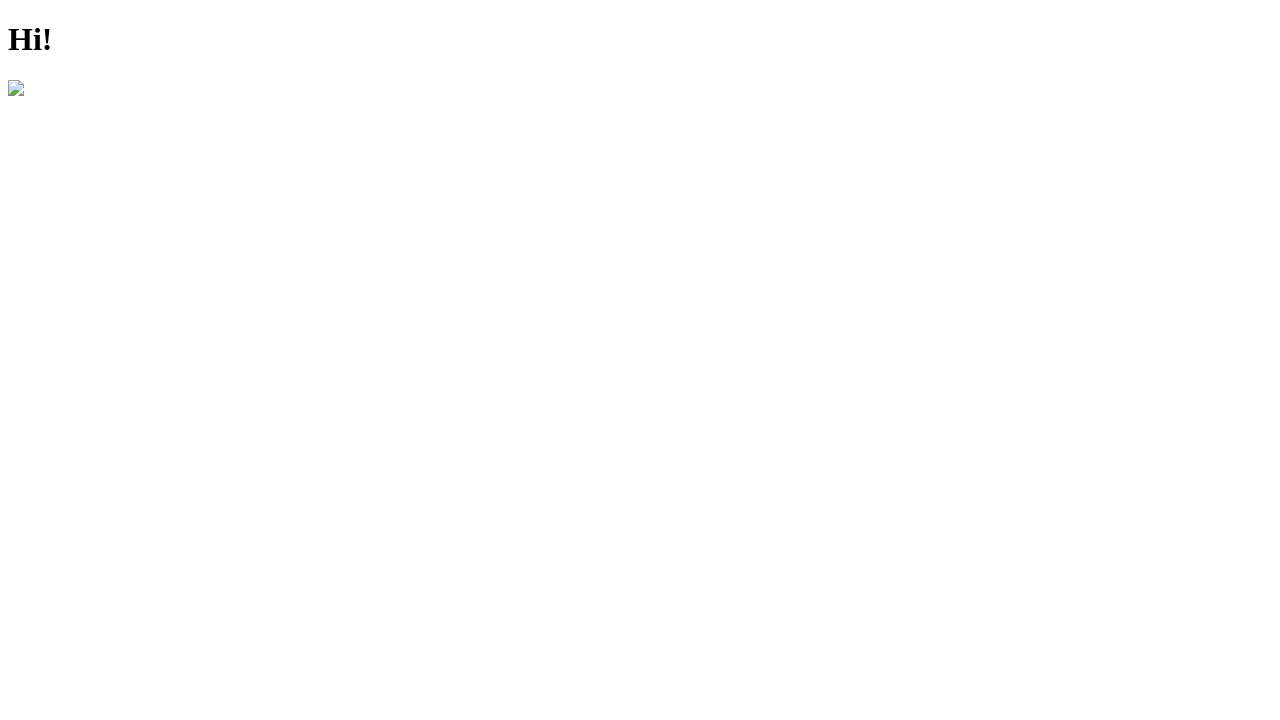
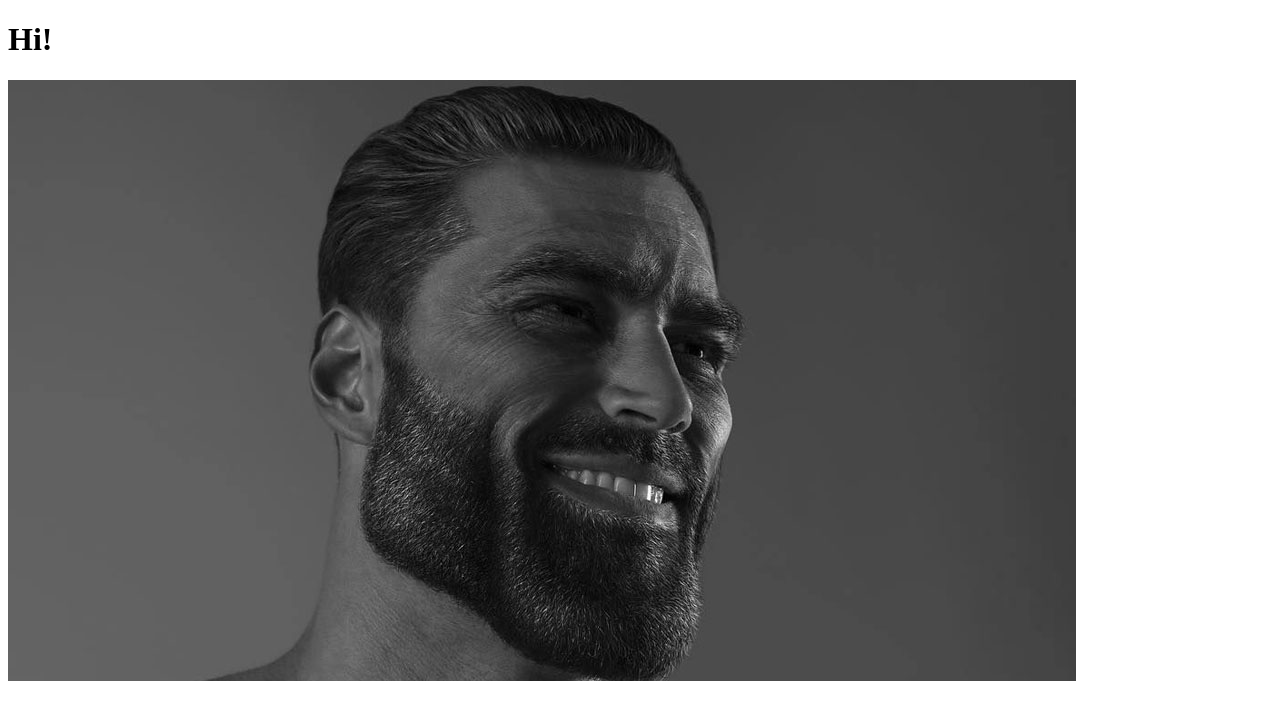
Before and after one commit to pwitox/pwitox.github.io, a plain HTML site: page index.html in a window 1280 px wide. Drawn offline with Linux system fonts and the light colour scheme.

Commit message:
Update index.html

```diff
--- a/index.html
+++ b/index.html
@@ -8,7 +8,7 @@
       <h1>Hi!</h1>
 
         <a href="https://www.youtube.com/watch?v=Ux5cQbO_ybw&t?autoplay=1">
-        <img src="gigachad.jgp" />
-        </a>
+        <img src="gigachad.jpg" />
+
       </body>
   </html>
```
